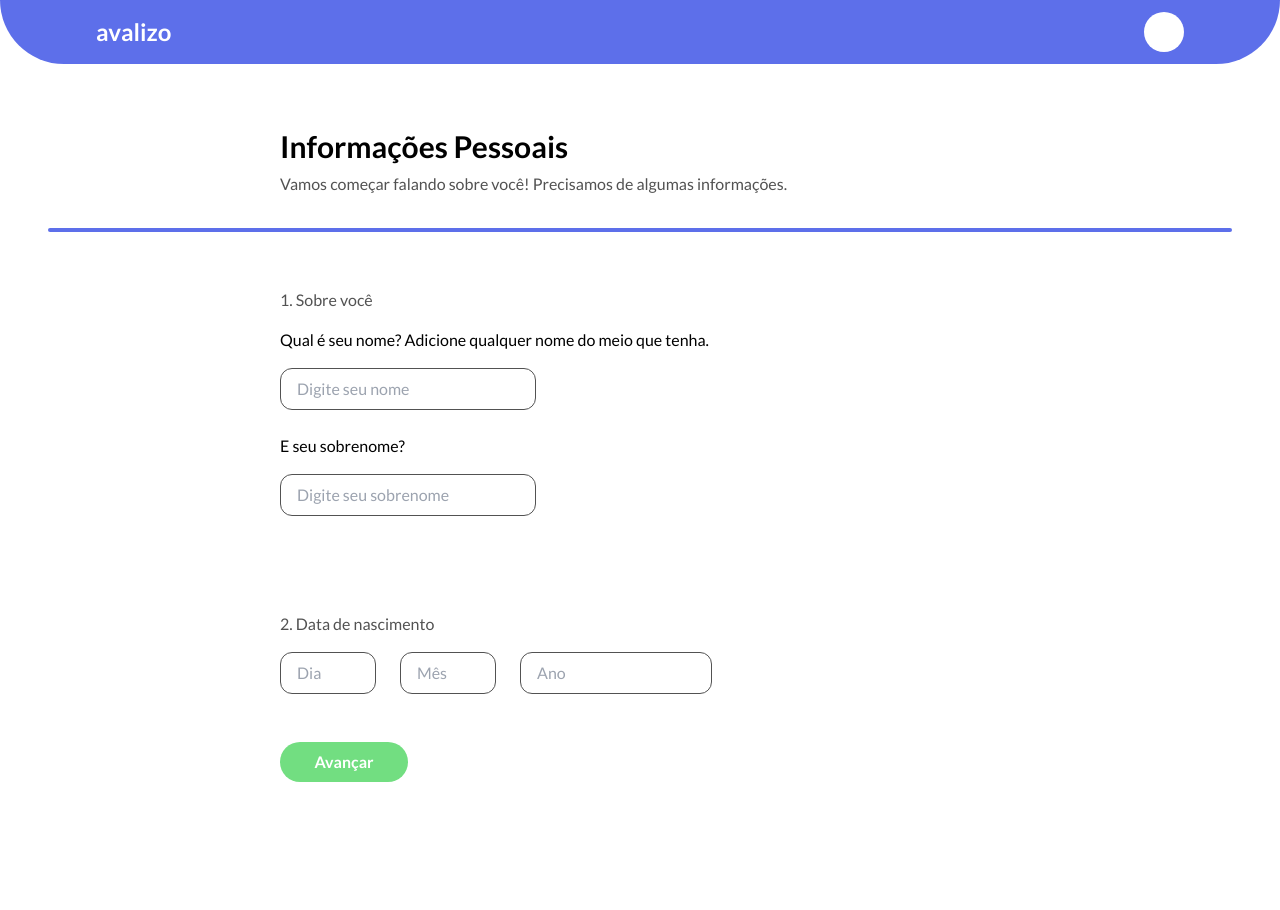
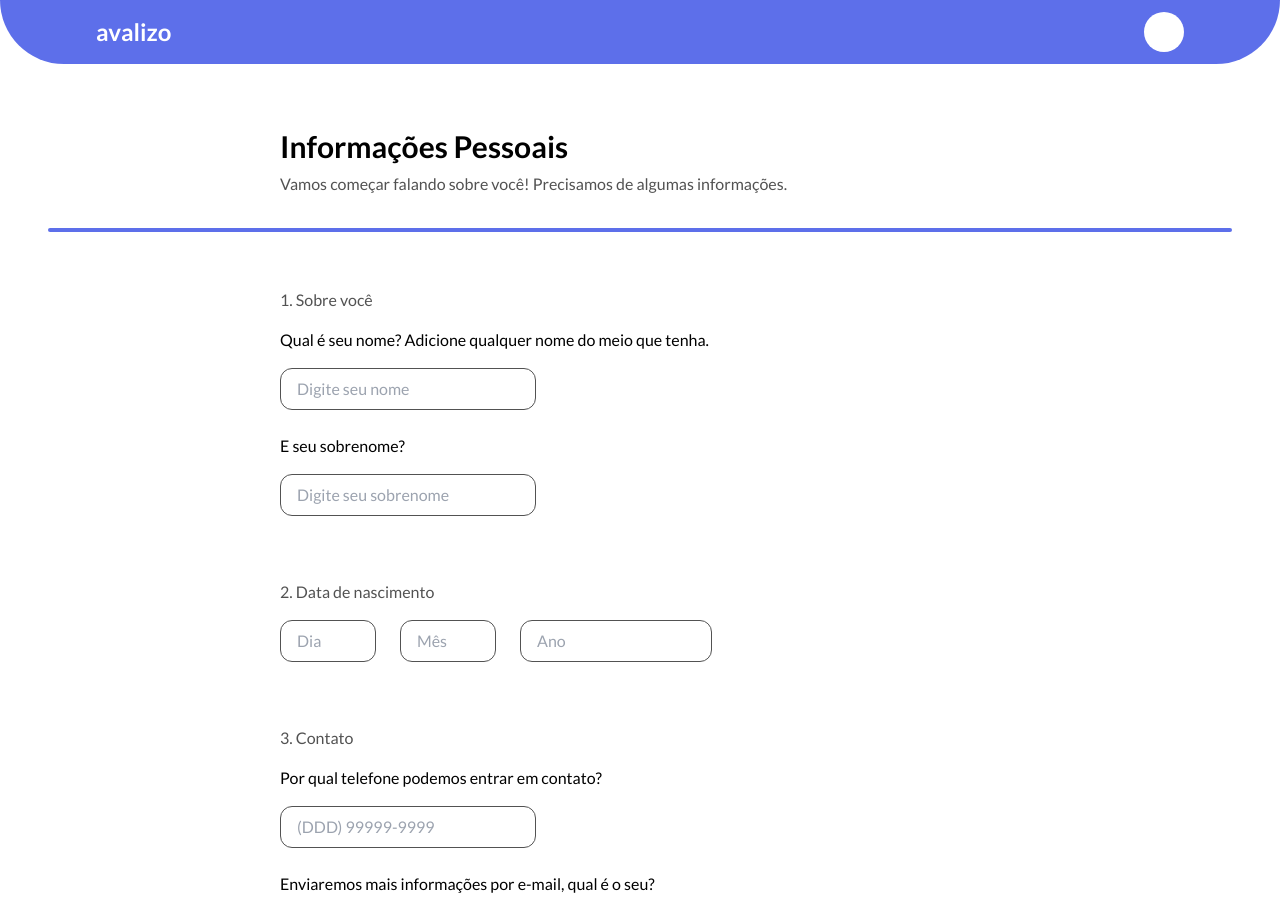
Before and after one commit to katsuragawaa/bndes-hack, a Next.js app: page /forms/personal in a window 1280 px wide. Shown: the top 910 px of the page. Built offline with nearby package versions, Linux system fonts and the light colour scheme.

Commit message:
feat: add contact form

```diff
--- a/src/pages/forms/personal.tsx
+++ b/src/pages/forms/personal.tsx
@@ -1,12 +1,16 @@
 import type { NextPage } from "next";
 import Head from "next/head";
+import { useRouter } from "next/router";
 
 import { StickyTop } from "../../components/StickyTop";
 import { FormEvent, RefObject, useRef } from "react";
 
 const Personal: NextPage = () => {
+  const router = useRouter();
+
   const aboutRef = useRef<HTMLDivElement>(null);
   const birthdayRef = useRef<HTMLDivElement>(null);
+  const contactRef = useRef<HTMLDivElement>(null);
 
   const scrollInto = (ref: RefObject<HTMLDivElement>) => {
     if (!ref.current) {
@@ -18,6 +22,7 @@ const Personal: NextPage = () => {
 
   const submit = (e: FormEvent<HTMLFormElement>) => {
     e.preventDefault();
+    router.push("/forms/business");
   };
 
   return (
@@ -64,7 +69,7 @@ const Personal: NextPage = () => {
           </div>
 
           <div
-            className="mt-24 scroll-mt-72 text-neutral-600"
+            className="mt-16 scroll-mt-72 text-neutral-600"
             ref={birthdayRef}
           >
             2. Data de nascimento
@@ -102,8 +107,32 @@ const Personal: NextPage = () => {
             </div>
           </div>
 
+          <div className="mt-16 scroll-mt-72 text-neutral-600" ref={contactRef}>
+            3. Contato
+          </div>
+          <div className="mt-4 flex flex-col gap-6">
+            <div className="flex flex-col gap-4">
+              Por qual telefone podemos entrar em contato?
+              <input
+                className="w-64 rounded-xl border border-neutral-600 py-2 px-4"
+                type="phone"
+                placeholder="(DDD) 99999-9999"
+                onFocus={() => scrollInto(contactRef)}
+              />
+            </div>
+            <div className="flex flex-col gap-4">
+              Enviaremos mais informações por e-mail, qual é o seu?
+              <input
+                className="w-64 rounded-xl border border-neutral-600 py-2 px-4 transition-all duration-300 ease-out focus:w-full"
+                type="text"
+                placeholder="seu-email@mail.com"
+                onFocus={() => scrollInto(contactRef)}
+              />
+            </div>
+          </div>
+
           <input
-            className="mt-12 mb-[calc(100vh-450px)] h-10 w-32 cursor-pointer rounded-full bg-hack-green font-bold text-white"
+            className="mt-16 mb-[calc(100vh-450px)] h-10 w-32 cursor-pointer rounded-full bg-hack-green font-bold text-white"
             type="submit"
             value="Avançar"
           />
```
